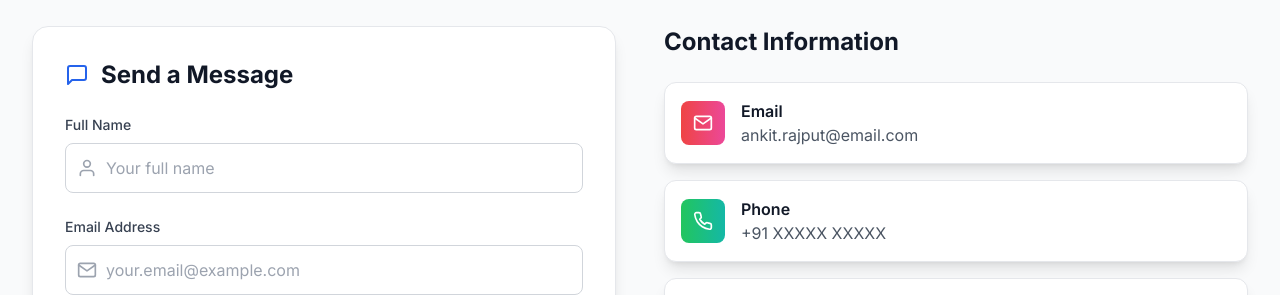
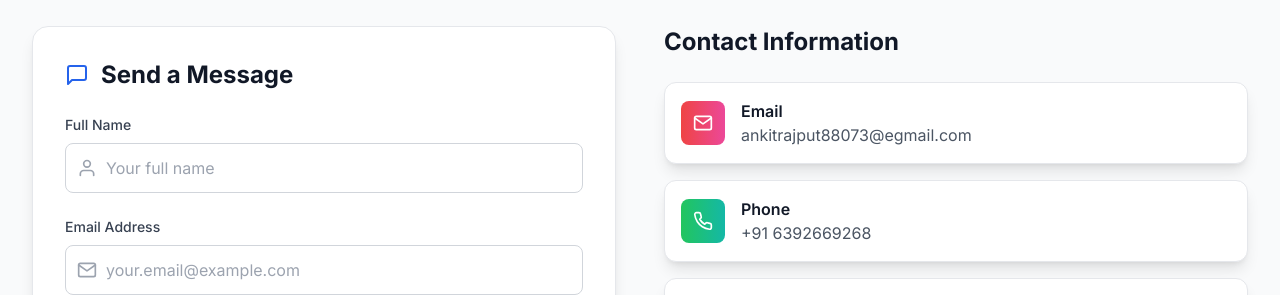
Before and after one commit to ankit6392-git/Ankit-rajput-portfolio, a React (Vite) app: page / in a window 1280 px wide. Shown: the part 8720-9015 px from the top of the page. Built offline with nearby package versions, Linux system fonts and the light colour scheme.

Commit message:
Update Contact.tsx

```diff
--- a/src/components/Contact.tsx
+++ b/src/components/Contact.tsx
@@ -33,15 +33,15 @@ const Contact: React.FC = () => {
     {
       icon: FiMail,
       label: 'Email',
-      value: 'ankit.rajput@email.com',
-      href: 'mailto:ankit.rajput@email.com',
+      value: 'ankitrajput88073@egmail.com',
+      href: 'mailto:ankit.rajput88073@gmail.com',
       color: 'from-red-500 to-pink-500'
     },
     {
       icon: FiPhone,
       label: 'Phone',
-      value: '+91 XXXXX XXXXX',
-      href: 'tel:+91XXXXXXXXX',
+      value: '+91 6392669268',
+      href: 'tel:+916392669268',
       color: 'from-green-500 to-teal-500'
     },
     {
@@ -57,19 +57,19 @@ const Contact: React.FC = () => {
     {
       icon: FiLinkedin,
       label: 'LinkedIn',
-      href: 'https://linkedin.com/in/ankit-rajput',
+      href: 'https://www.linkedin.com/in/ankit-rajput-559857291/',
       color: 'hover:text-blue-600'
     },
     {
       icon: FiGithub,
       label: 'GitHub',
-      href: 'https://github.com/ankit-rajput',
+      href: 'https://github.com/ankit6392-git',
       color: 'hover:text-gray-900 dark:hover:text-white'
     },
     {
       icon: FiMail,
       label: 'Email',
-      href: 'mailto:ankit.rajput@email.com',
+      href: 'mailto:ankitrajput88073@gmail.com',
       color: 'hover:text-red-600'
     }
   ];
```
